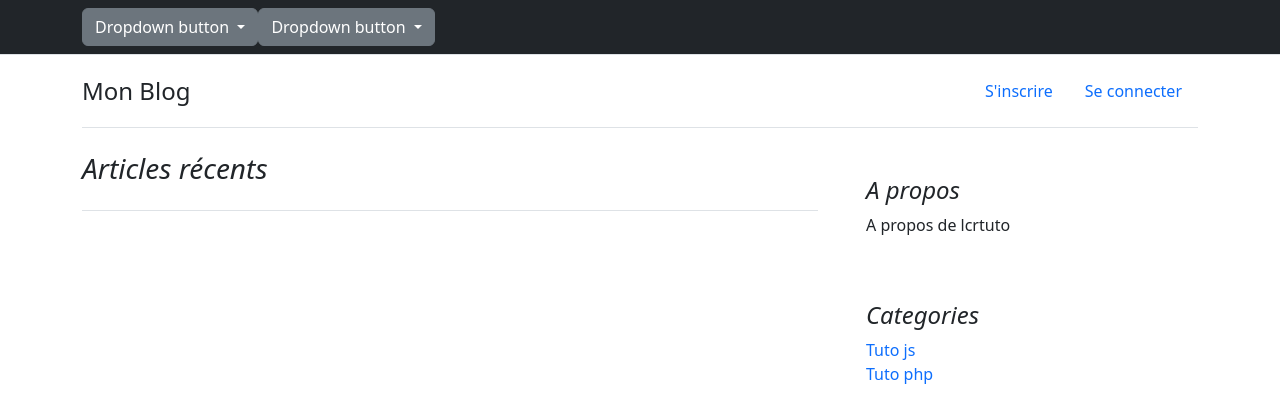
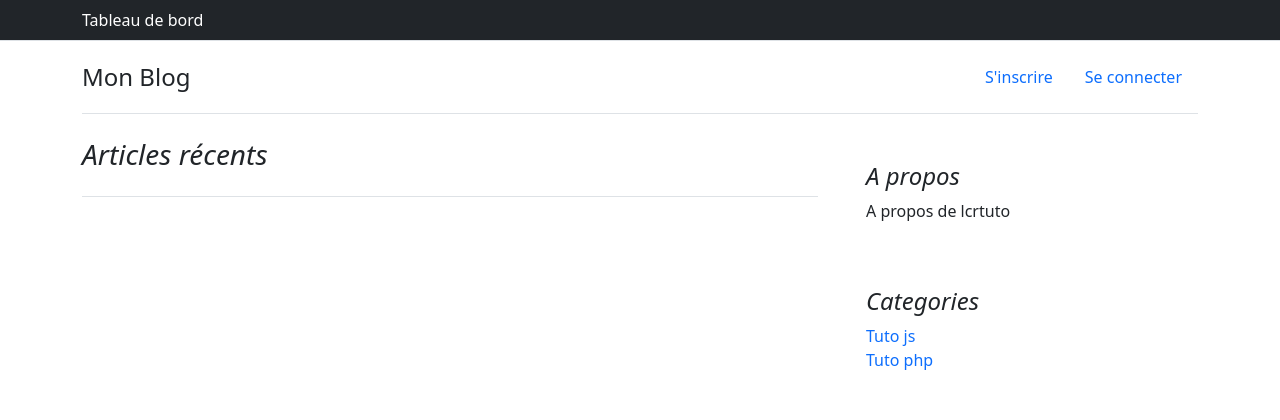
Before and after one commit to Liamcr21/a2-lcrtuto, a PHP site: template templates/home/index.html.twig in a window 1280 px wide. Shown: the top 420 px of the page. Run offline with PHP 8.4, Linux system fonts and the light colour scheme; the template is opened without the code that fills it, so the values that code supplies are empty; some libraries are stand-ins or nearby versions.

Commit message:
modif lien

```diff
--- a/templates/base.html.twig
+++ b/templates/base.html.twig
@@ -18,26 +18,9 @@
 
 <nav class="py-2 bg-dark border-bottom">
     <div class="container d-flex flex-wrap">
-        <div class="dropdown">
-            <button class="btn btn-secondary dropdown-toggle" type="button" data-bs-toggle="dropdown" aria-expanded="false">
-              Dropdown button
-            </button>
-            <ul class="dropdown-menu">
-              <li><a class="dropdown-item" href="#">Action</a></li>
-              <li><a class="dropdown-item" href="#">Another action</a></li>
-              <li><a class="dropdown-item" href="#">Something else here</a></li>
-            </ul>
+            <a class="nav-link text-white" href="{{ path ('admin')}}">Tableau de bord</a>
           </div>
-          <div class="dropdown">
-            <button class="btn btn-secondary dropdown-toggle" type="button" data-bs-toggle="dropdown" aria-expanded="false">
-              Dropdown button
-            </button>
-            <ul class="dropdown-menu">
-              <li><a class="dropdown-item" href="#">Action</a></li>
-              <li><a class="dropdown-item" href="#">Another action</a></li>
-              <li><a class="dropdown-item" href="#">Something else here</a></li>
-            </ul>
-          </div>
+
     </div>
 </nav>
 
```
